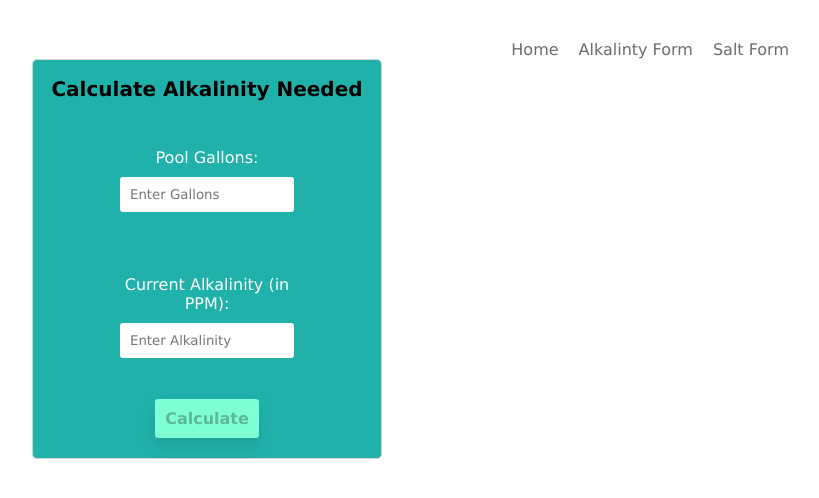
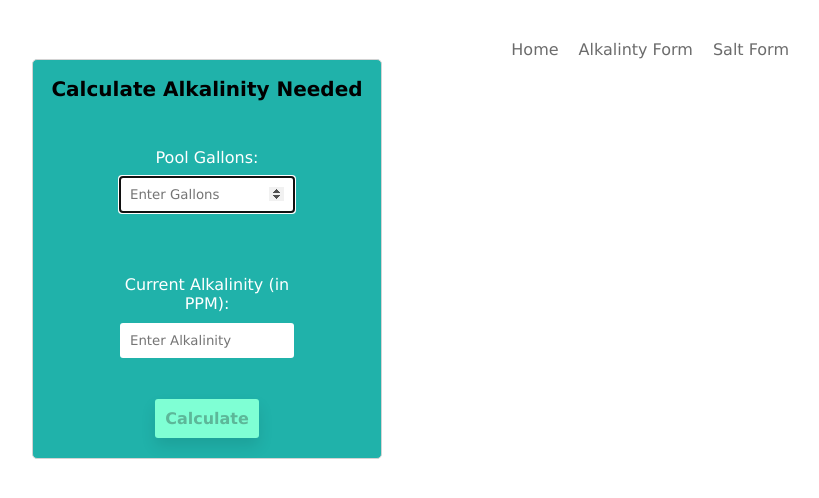
Before and after one commit to pschlafley/Pool-Chem-Calculator, a React (Create React App) app in the folder client/: page /alkalinity-form in a window 1280 px wide. Shown: the top 498 px of the page, without its empty margins (433-1252 px from the left). Built offline with nearby package versions, Linux system fonts and the light colour scheme; the HTML template or start-up script is replaced by a standard one.

Commit message:
added isFirstInput to focus the first input on the form

```diff
--- a/client/src/components/CalculationForms/AlkalinityForm/AlkalinityForm.js
+++ b/client/src/components/CalculationForms/AlkalinityForm/AlkalinityForm.js
@@ -25,7 +25,11 @@ const schema = yup.object().shape({
 });
 
 const INPUTS = [
-  { id: 'gallons', label: 'Pool Gallons:', placeholder: 'Enter Gallons' },
+  {
+    id: 'gallons',
+    label: 'Pool Gallons:',
+    placeholder: 'Enter Gallons',
+  },
   {
     id: 'alkalinity',
     label: 'Current Alkalinity (in PPM):',
@@ -74,7 +78,7 @@ const AlkalinityForm = () => {
           result={chemicalNeeded.result}
           type={chemicalNeeded.chemical}
         >
-          {INPUTS.map(({ id, label, placeholder }) => (
+          {INPUTS.map(({ id, label, placeholder }, i) => (
             <Input
               key={id}
               name={id}
@@ -82,6 +86,7 @@ const AlkalinityForm = () => {
               placeholder={placeholder}
               value={values[id]}
               onInputChange={handleChange}
+              isFirstInput={i === 0}
             />
           ))}
 
--- a/client/src/components/CalculationForms/SaltForm/SaltForm.js
+++ b/client/src/components/CalculationForms/SaltForm/SaltForm.js
@@ -54,7 +54,7 @@ const SaltForm = () => {
           result={result}
           type={CHEMICALS.salt.label}
         >
-          {INPUTS.map(({ id, label, placeholder }) => (
+          {INPUTS.map(({ id, label, placeholder }, i) => (
             <Input
               key={id}
               name={id}
@@ -62,6 +62,7 @@ const SaltForm = () => {
               placeholder={placeholder}
               value={values[id]}
               onInputChange={handleChange}
+              isFirstInput={i === 0}
             />
           ))}
 
--- a/client/src/components/Form/Input.js
+++ b/client/src/components/Form/Input.js
@@ -1,4 +1,4 @@
-import React from 'react';
+import React, { useEffect, useRef } from 'react';
 import PropTypes from 'prop-types';
 
 import styles from './Form.module.css';
@@ -10,7 +10,16 @@ const Input = ({
   onInputChange = null,
   placeholder = '',
   value = null,
-}) => (
+  isFirstInput = false,
+}) => {
+  const inputRef = useRef(null);
+
+  useEffect(() => {
+    // focus the first input on first render and after calculating the result
+    if (isFirstInput && !value) inputRef.current.focus();
+  }, [isFirstInput, value]);
+
+  return (
     <div className={styles.input}>
       <label htmlFor={name}>{label}</label>
       <input
@@ -19,9 +28,11 @@ const Input = ({
         onChange={onInputChange}
         placeholder={placeholder}
         value={value}
+        ref={inputRef}
       />
     </div>
   );
+};
 
 Input.propTypes = {
   name: PropTypes.string.isRequired,
@@ -30,6 +41,7 @@ Input.propTypes = {
   onInputChange: PropTypes.func.isRequired,
   placeholder: PropTypes.string,
   value: PropTypes.oneOfType([PropTypes.string, PropTypes.number]).isRequired,
+  isFirstInput: PropTypes.bool.isRequired,
 };
 
 export default Input;
```
Lines whose indentation alone changed are shown as unchanged.
